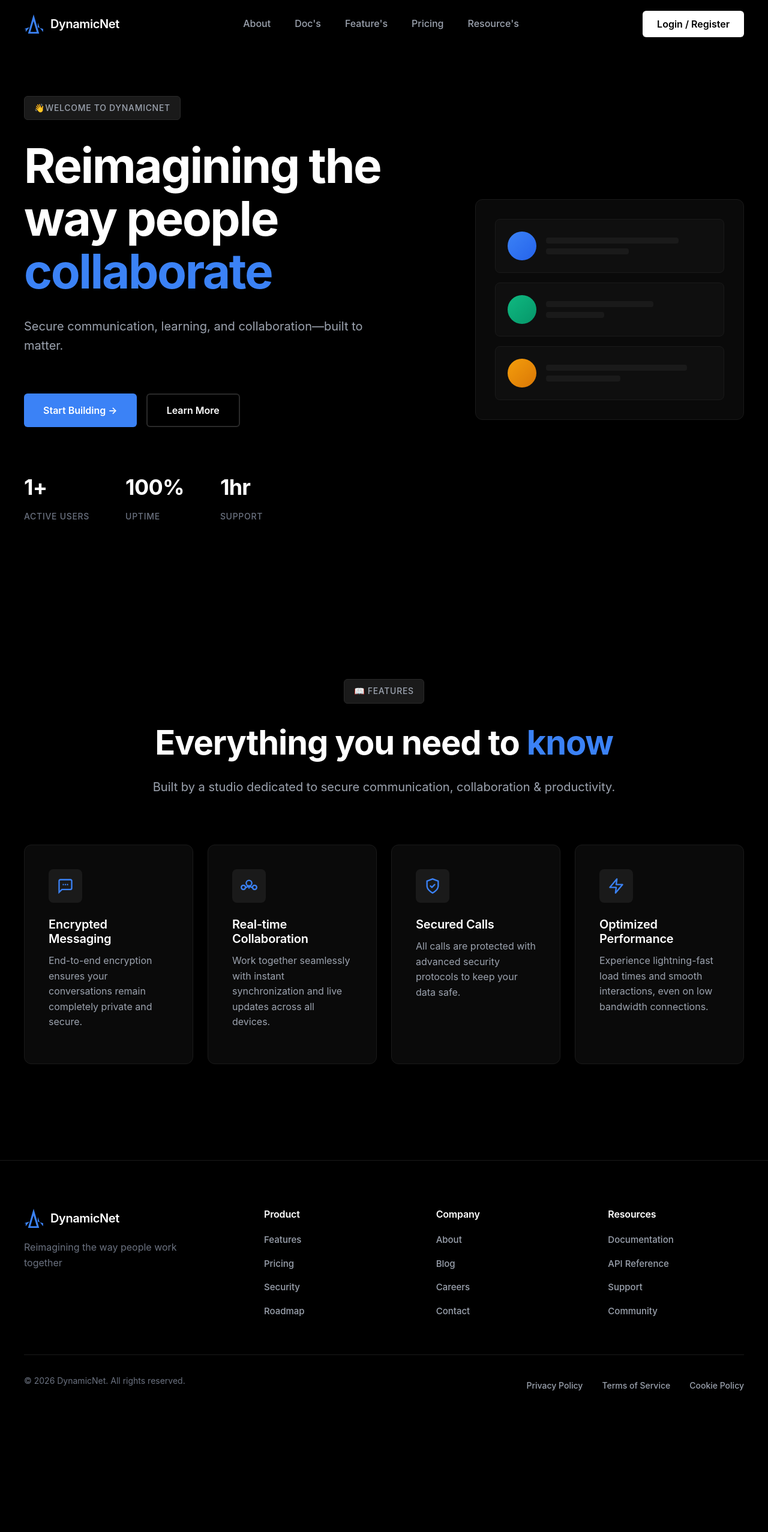
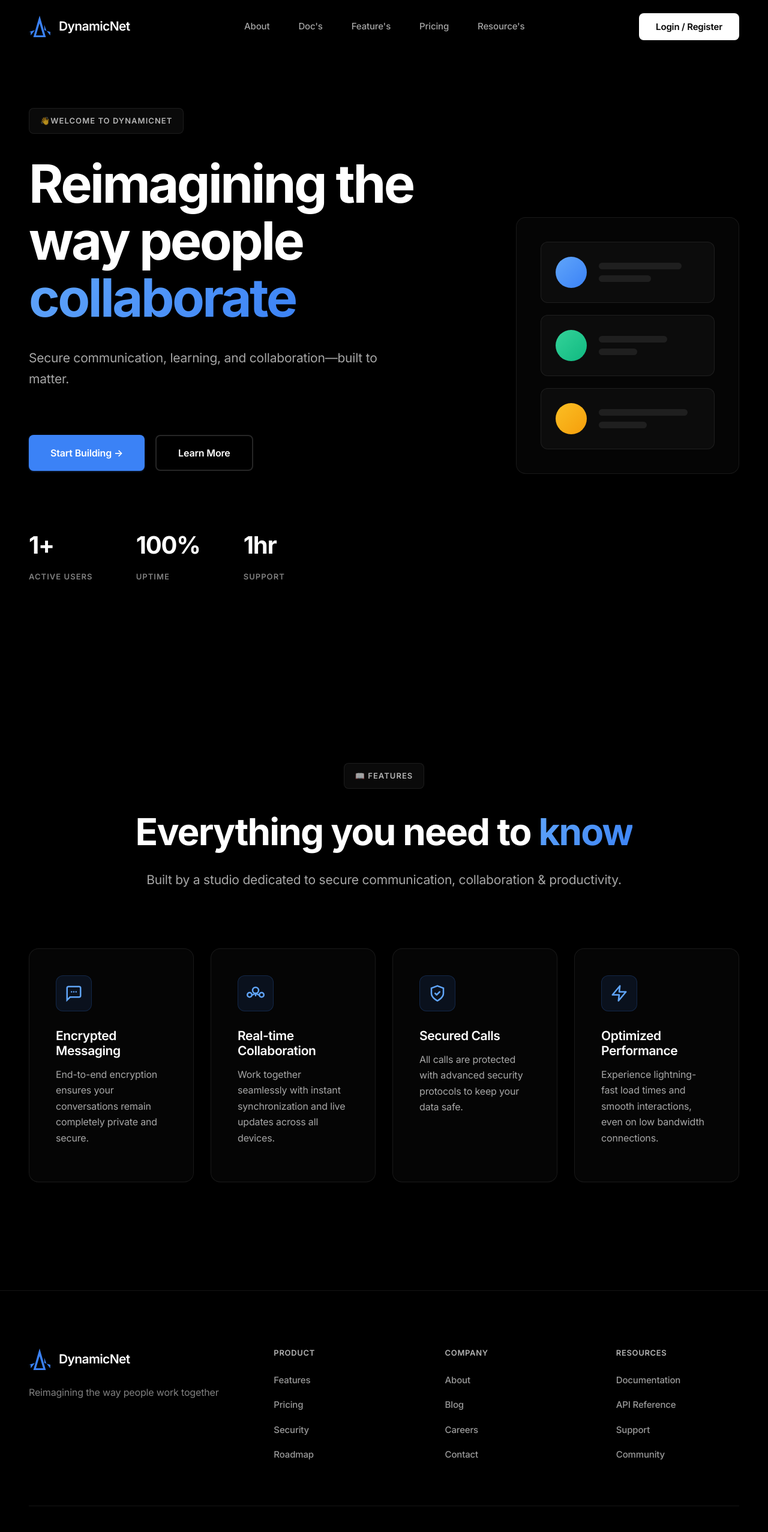
Before and after one commit to BloxGlobe/dynamicst, a React (Vite) app: page / in a window 1280 px wide. Shown: the top 2554 px of the page at 60% size. Before the commit the page ends 2370 px from the top, so only its background shows below. Built offline with nearby package versions, Linux system fonts and the light colour scheme.

Commit message:
update css

```diff
--- a/src/assets/styles/footer.css
+++ b/src/assets/styles/footer.css
@@ -1,36 +1,36 @@
 /* DynamicNet Footer
-   Corporate professional design */
+   Corporate professional design with refined spacing */
 
 footer {
   background: #000000;
-  border-top: 1px solid #1a1a1a;
-  padding: 80px 0 40px;
+  border-top: 1px solid rgba(255, 255, 255, 0.08);
+  padding: 96px 0 48px;
 }
 
 .footer-container {
-  max-width: 1400px;
+  max-width: 1440px;
   margin: 0 auto;
-  padding: 0 40px;
+  padding: 0 48px;
 }
 
 .footer-grid {
   display: grid;
-  grid-template-columns: 1.5fr 1fr 1fr 1fr;
-  gap: 60px;
-  margin-bottom: 60px;
+  grid-template-columns: 1.6fr 1fr 1fr 1fr;
+  gap: 80px;
+  margin-bottom: 72px;
 }
 
 @media (max-width: 1024px) {
   .footer-grid {
     grid-template-columns: repeat(2, 1fr);
-    gap: 40px;
+    gap: 56px;
   }
 }
 
 @media (max-width: 640px) {
   .footer-grid {
     grid-template-columns: 1fr;
-    gap: 40px;
+    gap: 48px;
   }
 }
 
@@ -38,47 +38,58 @@ footer {
 .footer-brand {
   display: flex;
   flex-direction: column;
-  gap: 20px;
+  gap: 24px;
 }
 
 .footer-logo {
   display: flex;
   align-items: center;
-  gap: 12px;
+  gap: 14px;
+  cursor: pointer;
+  transition: opacity 250ms ease;
+}
+
+.footer-logo:hover {
+  opacity: 0.8;
 }
 
 .footer-logo-icon {
-  width: 32px;
-  height: 32px;
+  width: 36px;
+  height: 36px;
 }
 
 .footer-logo-text {
   color: #ffffff;
   font-weight: 600;
-  font-size: 20px;
-  letter-spacing: -0.02em;
+  font-size: 21px;
+  letter-spacing: -0.03em;
 }
 
 .footer-tagline {
-  color: #6B7280;
+  color: rgba(255, 255, 255, 0.5);
   font-size: 16px;
-  line-height: 1.6;
-  max-width: 300px;
+  line-height: 1.65;
+  max-width: 320px;
+  letter-spacing: -0.01em;
 }
 
 /* Footer Sections */
 .footer-section {
   display: flex;
   flex-direction: column;
-  gap: 20px;
+  gap: 24px;
 }
 
 .footer-section h3 {
   color: #ffffff;
-  font-size: 16px;
+  font-size: 15px;
   font-weight: 600;
   margin: 0;
   letter-spacing: -0.01em;
+  text-transform: uppercase;
+  font-size: 13px;
+  letter-spacing: 0.05em;
+  color: rgba(255, 255, 255, 0.7);
 }
 
 .footer-links {
@@ -87,15 +98,17 @@ footer {
   margin: 0;
   display: flex;
   flex-direction: column;
-  gap: 14px;
+  gap: 16px;
 }
 
 .footer-links li a {
-  color: #9CA3AF;
+  color: rgba(255, 255, 255, 0.6);
   font-size: 15px;
   font-weight: 500;
-  transition: color 200ms ease;
+  transition: color 250ms ease;
   text-decoration: none;
+  letter-spacing: -0.01em;
+  display: inline-block;
 }
 
 .footer-links li a:hover {
@@ -104,12 +117,12 @@ footer {
 
 /* Footer Bottom */
 .footer-bottom {
-  border-top: 1px solid #1a1a1a;
-  padding-top: 32px;
+  border-top: 1px solid rgba(255, 255, 255, 0.08);
+  padding-top: 40px;
   display: flex;
   flex-direction: column;
   align-items: center;
-  gap: 20px;
+  gap: 24px;
 }
 
 @media (min-width: 768px) {
@@ -120,40 +133,69 @@ footer {
 }
 
 .footer-copyright {
-  color: #6B7280;
+  color: rgba(255, 255, 255, 0.45);
   font-size: 14px;
   text-align: center;
+  letter-spacing: -0.01em;
+  font-weight: 500;
 }
 
 .footer-legal {
   display: flex;
-  gap: 32px;
+  gap: 36px;
   flex-wrap: wrap;
   justify-content: center;
 }
 
 .footer-legal a {
-  color: #9CA3AF;
+  color: rgba(255, 255, 255, 0.6);
   font-size: 14px;
   font-weight: 500;
-  transition: color 200ms ease;
+  transition: color 250ms ease;
   text-decoration: none;
+  letter-spacing: -0.01em;
 }
 
 .footer-legal a:hover {
   color: #ffffff;
 }
 
+/* Responsive */
+@media (max-width: 768px) {
+  footer {
+    padding: 80px 0 40px;
+  }
+
+  .footer-container {
+    padding: 0 28px;
+  }
+
+  .footer-grid {
+    gap: 48px;
+    margin-bottom: 64px;
+  }
+
+  .footer-legal {
+    gap: 28px;
+  }
+}
+
 @media (max-width: 640px) {
   footer {
-    padding: 60px 0 32px;
+    padding: 72px 0 36px;
   }
 
   .footer-container {
     padding: 0 24px;
   }
 
+  .footer-grid {
+    gap: 44px;
+  }
+
   .footer-legal {
-    gap: 20px;
+    gap: 24px;
+    flex-direction: column;
+    align-items: center;
   }
 }
--- a/src/assets/styles/landing.css
+++ b/src/assets/styles/landing.css
@@ -1,4 +1,8 @@
 /* DynamicNet Landing Page
+   Professional corporate design with refined spacing */
+
+/* === Fonts === */
+@import url('https://fonts.googleapis.com/css2?family=Inter:wght@400;500;600;700&display=swap');
 
 /* === Global === */
 * {
@@ -10,6 +14,9 @@ body {
   padding: 0;
   background: #000000;
   color: #ffffff;
+  font-family: 'Inter', -apple-system, BlinkMacSystemFont, 'Segoe UI', Roboto, sans-serif;
+  -webkit-font-smoothing: antialiased;
+  -moz-osx-font-smoothing: grayscale;
 }
 
 /* === Navigation === */
@@ -20,20 +27,20 @@ body {
   right: 0;
   z-index: 100;
   background: transparent;
-  transition: background 200ms ease;
+  transition: all 300ms cubic-bezier(0.4, 0, 0.2, 1);
 }
 
 .navbar-scrolled {
-  background: rgba(0, 0, 0, 0.92);
-  backdrop-filter: blur(20px);
-  border-bottom: 1px solid #1a1a1a;
+  background: rgba(0, 0, 0, 0.95);
+  backdrop-filter: blur(24px);
+  border-bottom: 1px solid rgba(255, 255, 255, 0.08);
 }
 
 .navbar-container {
-  max-width: 1400px;
+  max-width: 1440px;
   margin: 0 auto;
-  padding: 0 40px;
-  height: 80px;
+  padding: 0 48px;
+  height: 88px;
   display: flex;
   align-items: center;
   justify-content: space-between;
@@ -42,34 +49,40 @@ body {
 .navbar-logo {
   display: flex;
   align-items: center;
-  gap: 12px;
+  gap: 14px;
   cursor: pointer;
+  transition: opacity 200ms ease;
+}
+
+.navbar-logo:hover {
+  opacity: 0.8;
 }
 
 .navbar-logo-icon {
-  width: 32px;
-  height: 32px;
+  width: 36px;
+  height: 36px;
 }
 
 .navbar-logo-text {
   color: #ffffff;
   font-weight: 600;
-  font-size: 20px;
-  letter-spacing: -0.02em;
+  font-size: 21px;
+  letter-spacing: -0.03em;
 }
 
 .navbar-links {
   display: none;
   align-items: center;
-  gap: 40px;
+  gap: 48px;
 }
 
 .navbar-link {
-  color: #9CA3AF;
-  font-size: 16px;
+  color: rgba(255, 255, 255, 0.65);
+  font-size: 15px;
   font-weight: 500;
-  transition: color 200ms ease;
+  transition: color 250ms ease;
   text-decoration: none;
+  letter-spacing: -0.01em;
 }
 
 .navbar-link:hover {
@@ -77,20 +90,22 @@ body {
 }
 
 .navbar-auth-btn {
-  padding: 12px 24px;
+  padding: 13px 28px;
   background: #ffffff;
   color: #000000;
-  border-radius: 6px;
+  border-radius: 8px;
   font-weight: 600;
-  font-size: 16px;
-  transition: all 200ms ease;
+  font-size: 15px;
+  transition: all 250ms cubic-bezier(0.4, 0, 0.2, 1);
   border: none;
   cursor: pointer;
+  letter-spacing: -0.01em;
 }
 
 .navbar-auth-btn:hover {
-  background: #e5e7eb;
+  background: rgba(255, 255, 255, 0.92);
   transform: translateY(-1px);
+  box-shadow: 0 4px 12px rgba(255, 255, 255, 0.15);
 }
 
 @media (min-width: 768px) {
@@ -107,149 +122,164 @@ body {
 
 /* === Hero Section === */
 .hero-section {
-  min-height: 100vh;
+  min-height: calc(100vh - 40px);
   display: flex;
   align-items: center;
   background: #000000;
-  padding: 160px 0 100px;
+  padding: 180px 0 120px;
   position: relative;
 }
 
 .hero-container {
-  max-width: 1400px;
+  max-width: 1440px;
   margin: 0 auto;
-  padding: 0 40px;
+  padding: 0 48px;
   display: grid;
   grid-template-columns: 1fr;
-  gap: 80px;
+  gap: 96px;
   align-items: center;
 }
 
 @media (min-width: 1024px) {
   .hero-container {
-    grid-template-columns: 1.2fr 0.8fr;
+    grid-template-columns: 1.3fr 0.7fr;
+    gap: 120px;
   }
 }
 
 .hero-content {
   display: flex;
   flex-direction: column;
-  gap: 32px;
+  gap: 36px;
 }
 
 .hero-badge {
   display: inline-flex;
   align-items: center;
-  padding: 8px 16px;
-  background: #1a1a1a;
-  border: 1px solid #2a2a2a;
-  border-radius: 6px;
+  padding: 10px 18px;
+  background: rgba(255, 255, 255, 0.04);
+  border: 1px solid rgba(255, 255, 255, 0.08);
+  border-radius: 8px;
   width: fit-content;
+  transition: all 250ms ease;
+}
+
+.hero-badge:hover {
+  background: rgba(255, 255, 255, 0.06);
+  border-color: rgba(255, 255, 255, 0.12);
 }
 
 .hero-badge span {
-  color: #9CA3AF;
-  font-size: 14px;
-  font-weight: 500;
+  color: rgba(255, 255, 255, 0.7);
+  font-size: 13px;
+  font-weight: 600;
   text-transform: uppercase;
-  letter-spacing: 0.05em;
+  letter-spacing: 0.08em;
 }
 
 .hero-title {
-  font-size: 56px;
+  font-size: 58px;
   font-weight: 700;
   color: #ffffff;
-  line-height: 1.1;
-  letter-spacing: -0.03em;
+  line-height: 1.08;
+  letter-spacing: -0.04em;
   margin: 0;
 }
 
 @media (min-width: 768px) {
   .hero-title {
-    font-size: 72px;
+    font-size: 76px;
   }
 }
 
 @media (min-width: 1024px) {
   .hero-title {
-    font-size: 80px;
+    font-size: 88px;
   }
 }
 
 .hero-title-gradient {
-  color: #3b82f6;
+  background: linear-gradient(135deg, #60a5fa 0%, #3b82f6 100%);
+  -webkit-background-clip: text;
+  -webkit-text-fill-color: transparent;
+  background-clip: text;
 }
 
 .hero-description {
-  font-size: 20px;
-  color: #9CA3AF;
-  line-height: 1.6;
-  max-width: 600px;
+  font-size: 21px;
+  color: rgba(255, 255, 255, 0.65);
+  line-height: 1.65;
+  max-width: 620px;
   font-weight: 400;
+  letter-spacing: -0.01em;
 }
 
 .hero-buttons {
   display: flex;
-  gap: 16px;
-  margin-top: 16px;
+  gap: 18px;
+  margin-top: 24px;
+  flex-wrap: wrap;
 }
 
 .hero-btn {
-  padding: 16px 32px;
-  border-radius: 6px;
+  padding: 18px 36px;
+  border-radius: 8px;
   font-weight: 600;
   font-size: 16px;
-  transition: all 200ms ease;
+  transition: all 250ms cubic-bezier(0.4, 0, 0.2, 1);
   cursor: pointer;
   border: none;
+  letter-spacing: -0.01em;
 }
 
 .hero-btn-primary {
   background: #3b82f6;
   color: #ffffff;
+  box-shadow: 0 1px 3px rgba(59, 130, 246, 0.3);
 }
 
 .hero-btn-primary:hover {
   background: #2563eb;
   transform: translateY(-2px);
+  box-shadow: 0 8px 24px rgba(59, 130, 246, 0.4);
 }
 
 .hero-btn-secondary {
   background: transparent;
   color: #ffffff;
-  border: 2px solid #2a2a2a;
+  border: 2px solid rgba(255, 255, 255, 0.15);
 }
 
 .hero-btn-secondary:hover {
-  border-color: #3a3a3a;
-  background: #1a1a1a;
+  border-color: rgba(255, 255, 255, 0.3);
+  background: rgba(255, 255, 255, 0.05);
 }
 
 .hero-stats {
   display: flex;
-  gap: 60px;
-  margin-top: 40px;
+  gap: 72px;
+  margin-top: 56px;
 }
 
 .hero-stat {
   display: flex;
   flex-direction: column;
-  gap: 8px;
+  gap: 10px;
 }
 
 .hero-stat-value {
-  font-size: 36px;
+  font-size: 40px;
   font-weight: 700;
   color: #ffffff;
-  letter-spacing: -0.02em;
+  letter-spacing: -0.03em;
 }
 
 .hero-stat-label {
-  font-size: 14px;
-  color: #6B7280;
-  font-weight: 500;
+  font-size: 13px;
+  color: rgba(255, 255, 255, 0.5);
+  font-weight: 600;
   text-transform: uppercase;
-  letter-spacing: 0.05em;
+  letter-spacing: 0.08em;
 }
 
 /* === Hero Visual === */
@@ -263,90 +293,92 @@ body {
 
 .hero-visual-card {
   position: relative;
-  background: #0a0a0a;
-  border-radius: 12px;
-  padding: 32px;
-  border: 1px solid #1a1a1a;
+  background: rgba(255, 255, 255, 0.02);
+  border-radius: 16px;
+  padding: 40px;
+  border: 1px solid rgba(255, 255, 255, 0.08);
+  backdrop-filter: blur(20px);
 }
 
 .hero-visual-items {
   display: flex;
   flex-direction: column;
-  gap: 16px;
+  gap: 20px;
 }
 
 .hero-visual-item {
   display: flex;
   align-items: center;
-  gap: 16px;
-  background: #0f0f0f;
-  border-radius: 8px;
-  padding: 20px;
-  border: 1px solid #1a1a1a;
-  transition: all 200ms ease;
+  gap: 20px;
+  background: rgba(255, 255, 255, 0.03);
+  border-radius: 12px;
+  padding: 24px;
+  border: 1px solid rgba(255, 255, 255, 0.08);
+  transition: all 300ms cubic-bezier(0.4, 0, 0.2, 1);
 }
 
 .hero-visual-item:hover {
-  background: #1a1a1a;
-  border-color: #2a2a2a;
+  background: rgba(255, 255, 255, 0.05);
+  border-color: rgba(255, 255, 255, 0.15);
+  transform: translateX(4px);
 }
 
 .hero-visual-avatar {
-  width: 48px;
-  height: 48px;
+  width: 52px;
+  height: 52px;
   border-radius: 50%;
   flex-shrink: 0;
 }
 
 .hero-visual-avatar-1 {
-  background: linear-gradient(135deg, #3b82f6, #2563eb);
+  background: linear-gradient(135deg, #60a5fa, #3b82f6);
 }
 
 .hero-visual-avatar-2 {
-  background: linear-gradient(135deg, #10b981, #059669);
+  background: linear-gradient(135deg, #34d399, #10b981);
 }
 
 .hero-visual-avatar-3 {
-  background: linear-gradient(135deg, #f59e0b, #d97706);
+  background: linear-gradient(135deg, #fbbf24, #f59e0b);
 }
 
 .hero-visual-content {
   flex: 1;
   display: flex;
   flex-direction: column;
-  gap: 8px;
+  gap: 10px;
 }
 
 .hero-visual-bar {
-  height: 10px;
-  background: #1a1a1a;
-  border-radius: 4px;
+  height: 11px;
+  background: rgba(255, 255, 255, 0.08);
+  border-radius: 6px;
 }
 
-.hero-visual-bar-long { width: 80%; }
-.hero-visual-bar-medium { width: 65%; }
-.hero-visual-bar-short { width: 50%; }
-.hero-visual-bar-tiny { width: 35%; }
-.hero-visual-bar-extra-long { width: 85%; }
-.hero-visual-bar-medium-short { width: 45%; }
+.hero-visual-bar-long { width: 82%; }
+.hero-visual-bar-medium { width: 68%; }
+.hero-visual-bar-short { width: 52%; }
+.hero-visual-bar-tiny { width: 38%; }
+.hero-visual-bar-extra-long { width: 88%; }
+.hero-visual-bar-medium-short { width: 48%; }
 
 /* === Features Section === */
 .features-section {
-  padding: 160px 0;
+  padding: 180px 0;
   background: #000000;
   position: relative;
 }
 
 .features-container {
-  max-width: 1400px;
+  max-width: 1440px;
   margin: 0 auto;
-  padding: 0 40px;
+  padding: 0 48px;
 }
 
 .features-header {
   text-align: center;
-  margin-bottom: 80px;
-  max-width: 800px;
+  margin-bottom: 96px;
+  max-width: 840px;
   margin-left: auto;
   margin-right: auto;
 }
@@ -354,50 +386,54 @@ body {
 .features-badge {
   display: inline-flex;
   align-items: center;
-  padding: 8px 16px;
-  background: #1a1a1a;
-  border: 1px solid #2a2a2a;
-  border-radius: 6px;
-  margin-bottom: 32px;
+  padding: 10px 18px;
+  background: rgba(255, 255, 255, 0.04);
+  border: 1px solid rgba(255, 255, 255, 0.08);
+  border-radius: 8px;
+  margin-bottom: 36px;
 }
 
 .features-badge span {
-  color: #9CA3AF;
-  font-size: 14px;
-  font-weight: 500;
+  color: rgba(255, 255, 255, 0.7);
+  font-size: 13px;
+  font-weight: 600;
   text-transform: uppercase;
-  letter-spacing: 0.05em;
+  letter-spacing: 0.08em;
 }
 
 .features-title {
-  font-size: 48px;
+  font-size: 52px;
   font-weight: 700;
   color: #ffffff;
-  margin-bottom: 24px;
-  letter-spacing: -0.02em;
-  line-height: 1.2;
+  margin-bottom: 28px;
+  letter-spacing: -0.03em;
+  line-height: 1.15;
 }
 
 @media (min-width: 768px) {
   .features-title {
-    font-size: 56px;
+    font-size: 62px;
   }
 }
 
 .features-title-gradient {
-  color: #3b82f6;
+  background: linear-gradient(135deg, #60a5fa 0%, #3b82f6 100%);
+  -webkit-background-clip: text;
+  -webkit-text-fill-color: transparent;
+  background-clip: text;
 }
 
 .features-description {
-  font-size: 20px;
-  color: #9CA3AF;
-  line-height: 1.6;
+  font-size: 21px;
+  color: rgba(255, 255, 255, 0.65);
+  line-height: 1.65;
+  letter-spacing: -0.01em;
 }
 
 .features-grid {
   display: grid;
   grid-template-columns: 1fr;
-  gap: 24px;
+  gap: 28px;
 }
 
 @media (min-width: 640px) {
@@ -413,117 +449,162 @@ body {
 }
 
 .feature-card {
-  background: #0a0a0a;
-  border-radius: 12px;
-  padding: 40px;
-  border: 1px solid #1a1a1a;
-  transition: all 200ms ease;
+  background: rgba(255, 255, 255, 0.02);
+  border-radius: 16px;
+  padding: 44px;
+  border: 1px solid rgba(255, 255, 255, 0.08);
+  transition: all 300ms cubic-bezier(0.4, 0, 0.2, 1);
 }
 
 .feature-card:hover {
-  border-color: #2a2a2a;
-  transform: translateY(-4px);
-  background: #0f0f0f;
+  border-color: rgba(255, 255, 255, 0.15);
+  transform: translateY(-6px);
+  background: rgba(255, 255, 255, 0.04);
+  box-shadow: 0 12px 32px rgba(0, 0, 0, 0.4);
 }
 
 .feature-icon {
-  width: 56px;
-  height: 56px;
-  background: #1a1a1a;
-  border-radius: 8px;
+  width: 60px;
+  height: 60px;
+  background: rgba(59, 130, 246, 0.1);
+  border-radius: 12px;
   display: flex;
   align-items: center;
   justify-content: center;
-  margin-bottom: 24px;
-  color: #3b82f6;
+  margin-bottom: 28px;
+  color: #60a5fa;
+  border: 1px solid rgba(59, 130, 246, 0.2);
 }
 
 .feature-icon svg {
-  width: 28px;
-  height: 28px;
+  width: 30px;
+  height: 30px;
 }
 
 .feature-title {
-  font-size: 20px;
+  font-size: 21px;
   font-weight: 600;
   color: #ffffff;
-  margin-bottom: 12px;
-  letter-spacing: -0.01em;
+  margin-bottom: 14px;
+  letter-spacing: -0.02em;
 }
 
 .feature-description {
-  color: #9CA3AF;
-  line-height: 1.6;
+  color: rgba(255, 255, 255, 0.65);
+  line-height: 1.65;
   font-size: 16px;
+  letter-spacing: -0.01em;
 }
 
 /* === CTA Section === */
 .cta-section {
-  padding: 160px 0;
+  padding: 180px 0;
   background: #000000;
-  border-top: 1px solid #1a1a1a;
+  border-top: 1px solid rgba(255, 255, 255, 0.08);
 }
 
 .cta-container {
-  max-width: 900px;
+  max-width: 960px;
   margin: 0 auto;
-  padding: 0 40px;
+  padding: 0 48px;
   text-align: center;
 }
 
 .cta-card {
-  background: #0a0a0a;
-  border-radius: 16px;
-  padding: 80px 60px;
-  border: 1px solid #1a1a1a;
+  background: rgba(255, 255, 255, 0.02);
+  border-radius: 20px;
+  padding: 96px 72px;
+  border: 1px solid rgba(255, 255, 255, 0.08);
+  backdrop-filter: blur(20px);
 }
 
 .cta-title {
-  font-size: 48px;
+  font-size: 52px;
   font-weight: 700;
   color: #ffffff;
-  margin-bottom: 20px;
-  letter-spacing: -0.02em;
+  margin-bottom: 24px;
+  letter-spacing: -0.03em;
+  line-height: 1.15;
 }
 
 @media (min-width: 768px) {
   .cta-title {
-    font-size: 56px;
+    font-size: 62px;
   }
 }
 
 .cta-description {
-  font-size: 20px;
-  color: #9CA3AF;
-  margin-bottom: 48px;
-  line-height: 1.6;
+  font-size: 21px;
+  color: rgba(255, 255, 255, 0.65);
+  margin-bottom: 56px;
+  line-height: 1.65;
+  letter-spacing: -0.01em;
 }
 
 .cta-features {
   display: flex;
   justify-content: center;
-  gap: 40px;
+  gap: 48px;
   flex-wrap: wrap;
-  margin-top: 48px;
+  margin-top: 56px;
 }
 
 .cta-feature {
   display: flex;
   align-items: center;
-  gap: 10px;
-  color: #9CA3AF;
+  gap: 12px;
+  color: rgba(255, 255, 255, 0.65);
   font-size: 16px;
   font-weight: 500;
 }
 
 .cta-feature span:first-child {
-  color: #3b82f6;
-  font-weight: 600;
-  font-size: 18px;
+  color: #60a5fa;
+  font-weight: 700;
+  font-size: 19px;
 }
 
 /* === Responsive === */
 @media (max-width: 768px) {
+  .navbar-container {
+    padding: 0 28px;
+    height: 76px;
+  }
+
+  .hero-container,
+  .features-container,
+  .cta-container {
+    padding: 0 28px;
+  }
+
+  .hero-section {
+    padding: 140px 0 80px;
+  }
+
+  .features-section,
+  .cta-section {
+    padding: 100px 0;
+  }
+
+  .hero-stats {
+    gap: 40px;
+  }
+
+  .cta-card {
+    padding: 64px 36px;
+  }
+
+  .hero-title {
+    font-size: 48px;
+  }
+
+  .features-title,
+  .cta-title {
+    font-size: 42px;
+  }
+}
+
+@media (max-width: 640px) {
   .navbar-container {
     padding: 0 24px;
   }
@@ -534,20 +615,12 @@ body {
     padding: 0 24px;
   }
 
-  .hero-section {
-    padding: 120px 0 60px;
-  }
-
-  .features-section,
-  .cta-section {
-    padding: 80px 0;
-  }
-
   .hero-stats {
+    flex-direction: column;
     gap: 32px;
   }
 
-  .cta-card {
-    padding: 60px 32px;
+  .cta-features {
+    gap: 32px;
   }
 }
```
